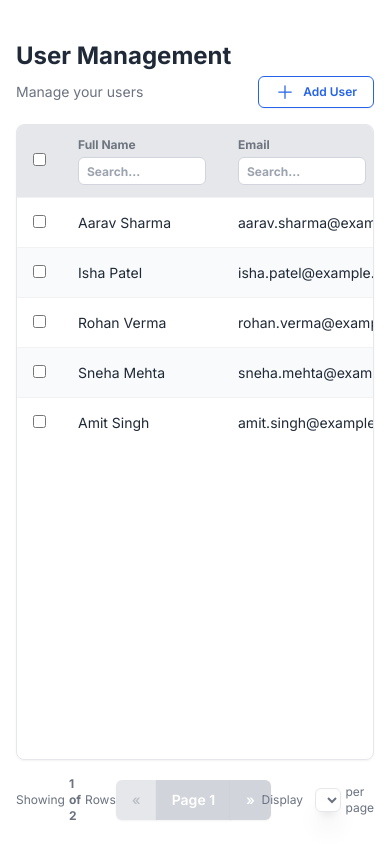
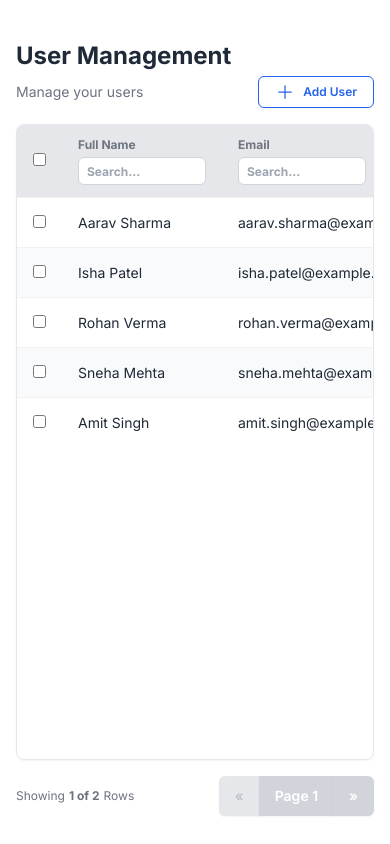
Before and after one commit to saiyamarora11/next-ts-user-management-dashboard, a Next.js app: page / in a window 390 px wide. Built offline with nearby package versions, Linux system fonts and the light colour scheme.

Commit message:
is_mobile"hook

```diff
--- a/src/components/user/UsersTable.tsx
+++ b/src/components/user/UsersTable.tsx
@@ -15,6 +15,7 @@ import Filter from "../common/TableFilter";
 import BulkActionControl from "./BulkActionControl";
 import EditUser from "@/components/user/EditUser";
 import { useColumns } from "@/components/user/Columns";
+import useIsMobile from "@/hooks/useIsMobile";
 
 const fetchUsers = async (): Promise<User[]> => {
 	const response = await fetch("/api/users");
@@ -26,7 +27,7 @@ const fetchUsers = async (): Promise<User[]> => {
 
 const UserTable: React.FC = () => {
 	const queryClient = useQueryClient();
-
+	const isMobile = useIsMobile();
 	const [selectedUser, setSelectedUser] = useState<User | null>(null);
 	const [isModalOpen, setIsModalOpen] = useState(false);
 
@@ -198,6 +199,7 @@ const UserTable: React.FC = () => {
 							»
 						</button>
 					</div>
+					{!isMobile && (
 						<div className="flex items-center gap-x-1 text-xs">
 							Display
 							<select
@@ -214,6 +216,7 @@ const UserTable: React.FC = () => {
 							</select>
 							per page
 						</div>
+					)}
 				</div>
 			</div>
 			{isModalOpen && selectedUser && (
--- /dev/null
+++ b/src/hooks/useIsMobile.ts
@@ -0,0 +1,22 @@
+import { useState, useEffect } from "react";
+
+const useIsMobile = () => {
+	const [isMobile, setIsMobile] = useState(false);
+
+	useEffect(() => {
+		const checkIfMobile = () => {
+			setIsMobile(window.matchMedia("(max-width: 768px)").matches);
+		};
+
+		checkIfMobile();
+		window.addEventListener("resize", checkIfMobile);
+
+		return () => {
+			window.removeEventListener("resize", checkIfMobile);
+		};
+	}, []);
+
+	return isMobile;
+};
+
+export default useIsMobile;
```
Lines whose indentation alone changed are shown as unchanged.
